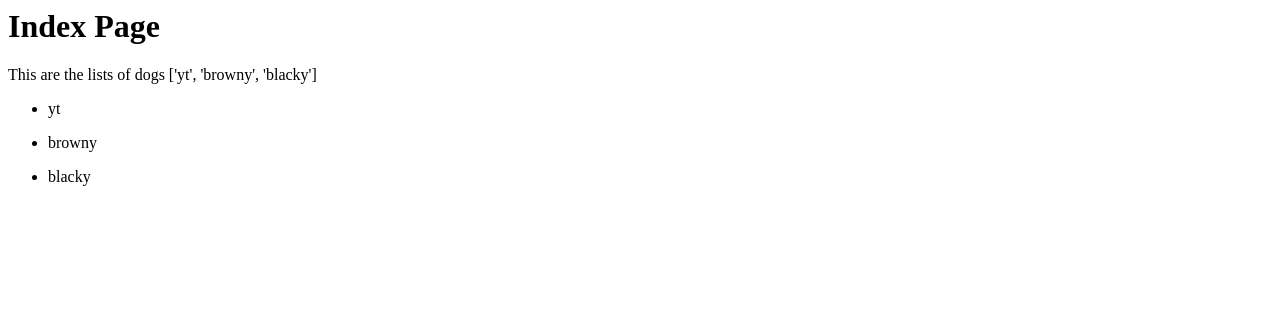
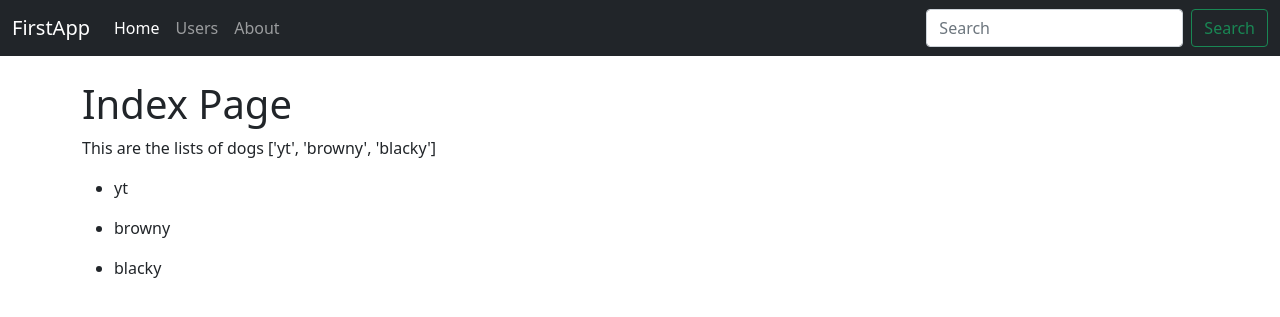
Before and after one commit to JoeyRapista/FirstApp, a Flask app: page / in a window 1280 px wide. Shown: the top 317 px of the page. Run offline with Flask 2, Linux system fonts and the light colour scheme.

Commit message:
secondary Commit

```diff
--- a/hello.py
+++ b/hello.py
@@ -11,6 +11,10 @@ def index():
 def user(name):
 	return render_template("user.html", name = name)
 
+@app.route('/about')
+def about():
+	return render_template("about.html")
+
 #error pages
 @app.errorhandler(404)
 def page_not_found(e):
--- /dev/null
+++ b/templates/base.html
@@ -0,0 +1,23 @@
+<!doctype html>
+<html lang="en">
+  <head>
+    <!-- Required meta tags -->
+    <meta charset="utf-8">
+    <meta name="viewport" content="width=device-width, initial-scale=1">
+
+    <!-- Bootstrap CSS -->
+    <link href="https://cdn.jsdelivr.net/npm/bootstrap@5.1.3/dist/css/bootstrap.min.css" rel="stylesheet" integrity="sha384-1BmE4kWBq78iYhFldvKuhfTAU6auU8tT94WrHftjDbrCEXSU1oBoqyl2QvZ6jIW3" crossorigin="anonymous">
+
+    <title>First App</title>
+  </head>
+  <body>
+  	{% include 'navbar.html' %}
+  	<br/>
+  	<div class="container">
+	    {% block content %}
+		{% endblock %}
+  	</div>
+    <script src="https://cdn.jsdelivr.net/npm/bootstrap@5.1.3/dist/js/bootstrap.bundle.min.js" integrity="sha384-ka7Sk0Gln4gmtz2MlQnikT1wXgYsOg+OMhuP+IlRH9sENBO0LRn5q+8nbTov4+1p" crossorigin="anonymous"></script>
+
+  </body>
+</html>
--- a/templates/index.html
+++ b/templates/index.html
@@ -1,3 +1,6 @@
+{% extends 'base.html' %}
+
+{% block content %}
 	<h1>Index Page</h1>
 
 	<p>This are the lists of dogs {{dogs}}</p>
@@ -9,3 +12,5 @@
 		</ul>
 		{%endfor%}
 	</p>
+
+{% endblock %}
--- /dev/null
+++ b/templates/navbar.html
@@ -0,0 +1,25 @@
+<nav class="navbar navbar-expand-lg navbar-dark bg-dark">
+  <div class="container-fluid">
+    <a class="navbar-brand" href="{{ url_for('index')}}">FirstApp</a>
+    <button class="navbar-toggler" type="button" data-bs-toggle="collapse" data-bs-target="#navbarSupportedContent" aria-controls="navbarSupportedContent" aria-expanded="false" aria-label="Toggle navigation">
+      <span class="navbar-toggler-icon"></span>
+    </button>
+    <div class="collapse navbar-collapse" id="navbarSupportedContent">
+      <ul class="navbar-nav me-auto mb-2 mb-lg-0">
+        <li class="nav-item">
+          <a class="nav-link active" aria-current="page" href="/">Home</a>
+        </li>
+        <li class="nav-item">
+          <a class="nav-link" href="{{ url_for('user', name='joey')}}">Users</a>
+        </li>
+         <li class="nav-item">
+          <a class="nav-link" href="{{ url_for('about')}}">About</a>
+        </li>
+      </ul>
+      <form class="d-flex">
+        <input class="form-control me-2" type="search" placeholder="Search" aria-label="Search">
+        <button class="btn btn-outline-success" type="submit">Search</button>
+      </form>
+    </div>
+  </div>
+</nav>
--- a/templates/user.html
+++ b/templates/user.html
@@ -1,3 +1,9 @@
+{% extends 'base.html' %}
+
+{% block content %}
+
 <h1>User Page</h1>
 
 <p>Hello {{name|lower}}</p>
+
+{% endblock %}
```
Also changed, not shown: templates/about.html (added, +7 -0 lines). Lines whose indentation alone changed are shown as unchanged.
